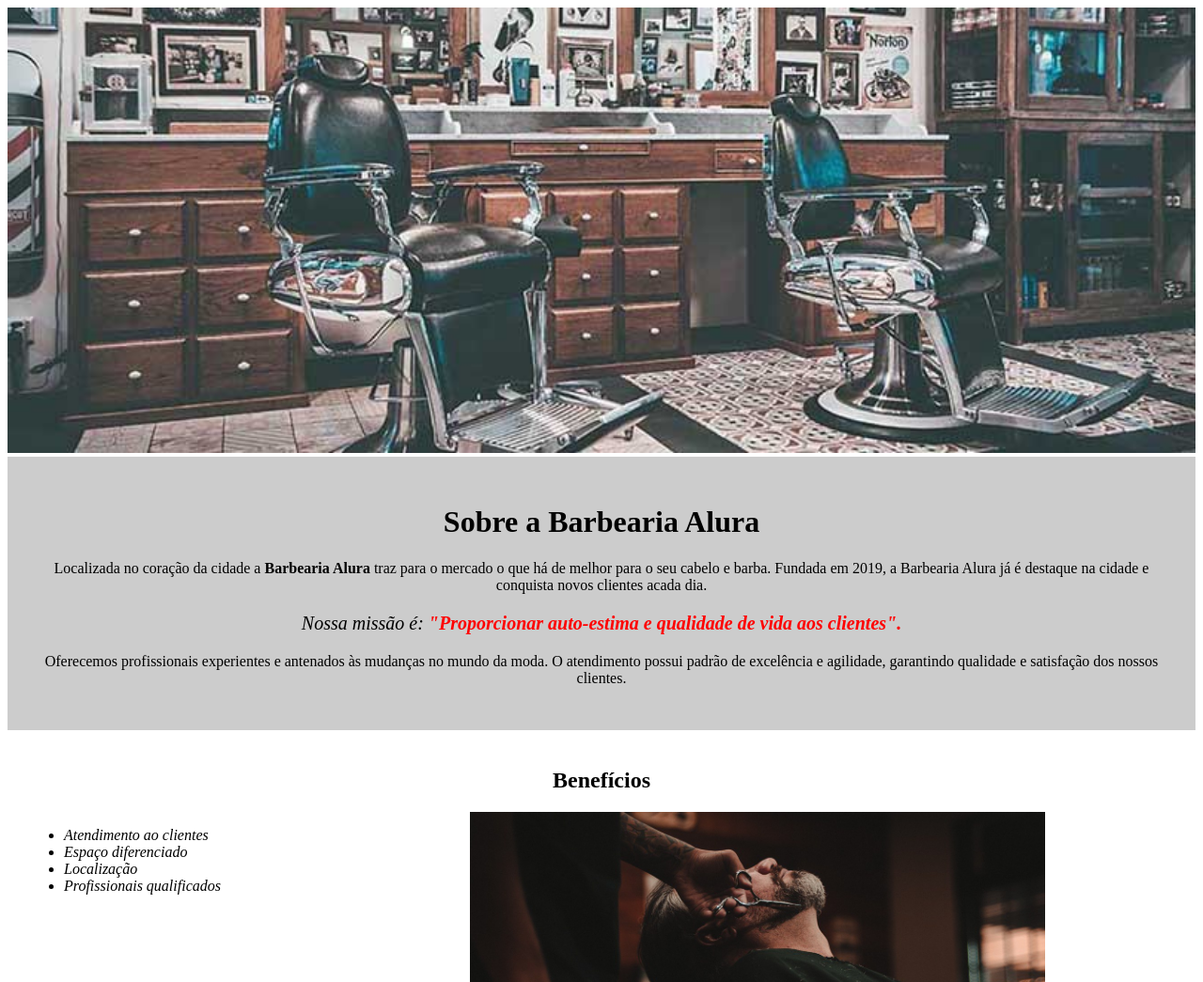
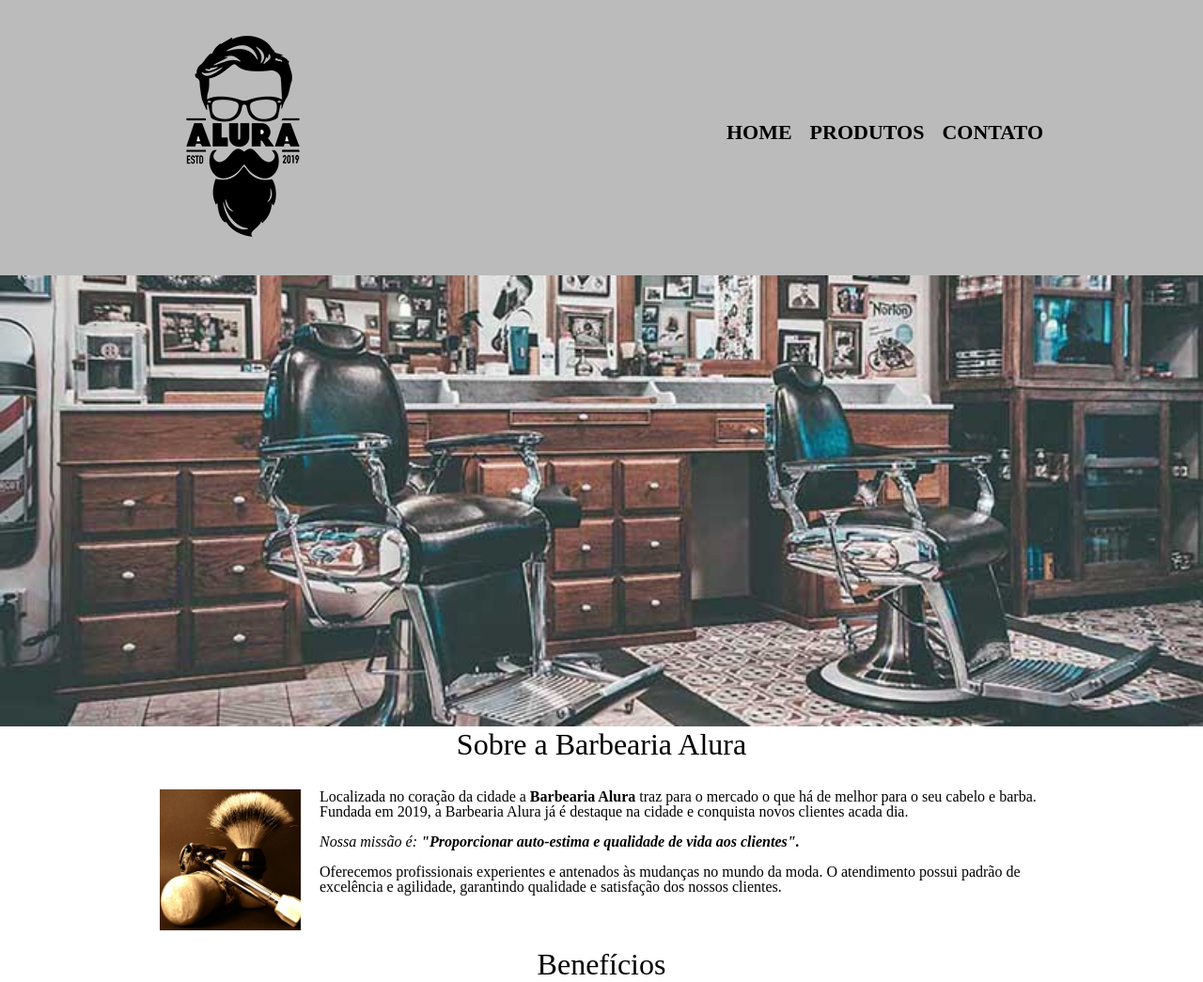
Before and after one commit to LKSFerreira/oracle-next-education, a plain HTML site: page html5-css3/index.html in a window 1280 px wide. Shown: the top 1045 px of the page at 94% size. Drawn offline with Linux system fonts and the light colour scheme.

Commit message:
att aula

```diff
--- a/html5-css3/index.html
+++ b/html5-css3/index.html
@@ -5,28 +5,45 @@
     <meta charset="UTF-8">
     <meta http-equiv="X-UA-Compatible" content="IE=edge">
     <meta name="viewport" content="width=device-width, initial-scale=1.0">
-    <title>Document</title>
-    <link rel="stylesheet" href="style-home.css">
+    <title>Barbearia Alura</title>
+    <link rel="stylesheet" href="reset.css">
+    <link rel="stylesheet" href="style.css">
 </head>
 
 <body>
-    <img id="banner" src="banner.jpg" alt="">
-    <div class="principal">
+    <header>
+        <div class="caixa">
+            <h1><img src="logo.png"
+                    alt="logo da alura na cor preta da silhueta de um rosto masculino com óculos e barba"></h1>
+            <nav>
+                <ul>
+                    <li><a href="index.html">Home</a></li>
+                    <li><a href="produtos.html">Produtos</a></li>
+                    <li><a href="contato.html">Contato</a></li>
+                </ul>
+            </nav>
+        </div>
+    </header>
 
-        <h1>Sobre a Barbearia Alura</h1>
+    <body>
+        <img class="banner" src="banner.jpg" alt="">
 
-        <p>Localizada no coração da cidade a <strong>Barbearia Alura</strong> traz para o mercado o que há de melhor
-            para o seu cabelo e barba. Fundada em 2019, a Barbearia Alura já é destaque na cidade e conquista novos
-            clientes acada dia.</p>
+        <main>
+            <section class="principal">
 
+                <h2 class="titulo-principal">Sobre a Barbearia Alura</h2>
+                <img class="utensilios" src="utensilios.jpg" alt="Utensilios e objetos de umm barbearia">
+                <p>Localizada no coração da cidade a <strong>Barbearia Alura</strong> traz para o mercado o que há de
+                    melhor para o seu cabelo e barba. Fundada em 2019, a Barbearia Alura já é destaque na cidade e
+                    conquista novos clientes acada dia.</p>
                 <p id="missao"><em>Nossa missão é: <strong>"Proporcionar auto-estima e qualidade de vida aos
                     clientes".</strong></em></p>
+                <p>Oferecemos profissionais experientes e antenados às mudanças no mundo da moda. O atendimento possui
+                    padrão de excelência e agilidade, garantindo qualidade e satisfação dos nossos clientes.</p>
+            </section>
 
-        <p>Oferecemos profissionais experientes e antenados às mudanças no mundo da moda. O atendimento possui padrão de
-            excelência e agilidade, garantindo qualidade e satisfação dos nossos clientes.</p>
-    </div>
-    <div class="beneficios">
-        <h2>Benefícios</h2>
+            <section class="beneficios">
+                <h2 class="titulo-principal">Benefícios</h2>
                 <ul>
                     <li class="itens">Atendimento ao clientes</li>
                     <li class="itens">Espaço diferenciado</li>
@@ -34,8 +51,15 @@
                     <li class="itens">Profissionais qualificados</li>
                 </ul>
                 <img src="beneficios.jpg" alt="" class="imagembeneficios">
-    </div>
+            </section>
 
+            <footer>
+                <img src="logo-branco.png"
+                    alt="logo da alura na cor branca da silhueta de um rosto masculino com óculos e barba">
+                <p class="copyright">^&copy; Copyright Barbearia Alura - 2019</p>
+            </footer>
+
+        </main>
     </body>
 
 </html>
--- a/html5-css3/style.css
+++ b/html5-css3/style.css
@@ -151,3 +151,34 @@ td, th {
     border: 0.5px solid #000000;
     padding: 8px 15px;
 }
+
+/* CSS Index.html */
+.banner {
+    width: 100%;
+}
+.principal p {
+    margin: 0 0 1em;
+}
+
+.principal strong {
+    font-weight: bold;
+}
+
+.principal em {
+    font-style: italic;
+}
+.titulo-principal{
+    text-align: center;
+    font-size: 2em;
+    margin: 0 0 1em;
+    clear: left;
+}
+.imagembeneficios {
+    width: 60%;
+}
+
+.utensilios {
+    width: 150px;
+    float: left;
+    margin: 0 20px 20px 0;
+}
```
Also changed, not shown: html5-css3/produtos.html (line endings or trailing spaces), html5-css3/utensilios.jpg (added). Lines whose indentation alone changed are shown as unchanged.
